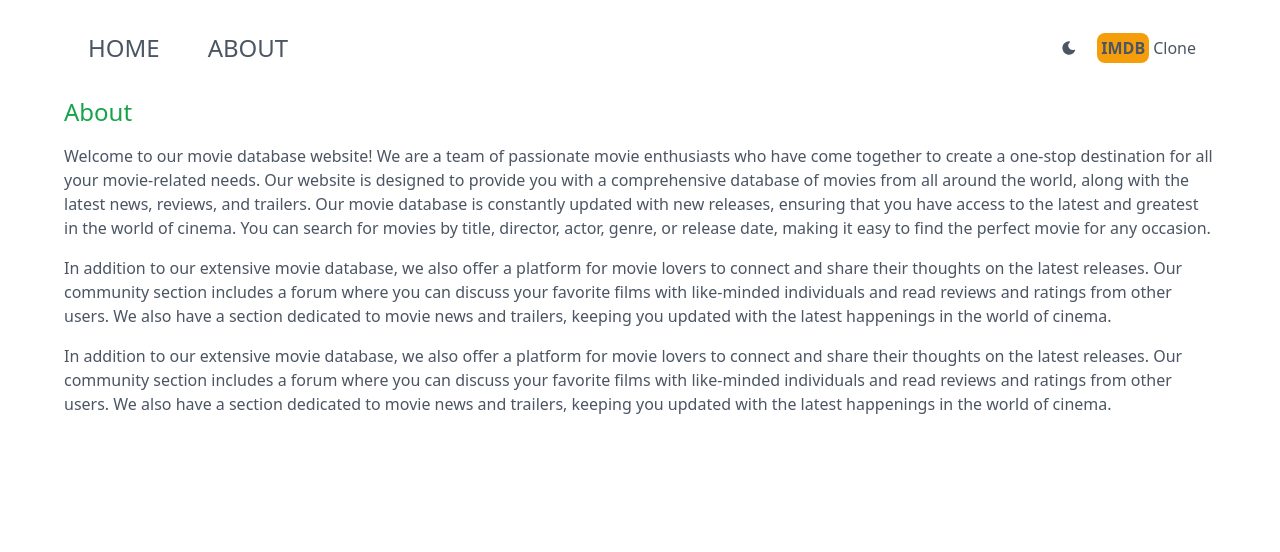
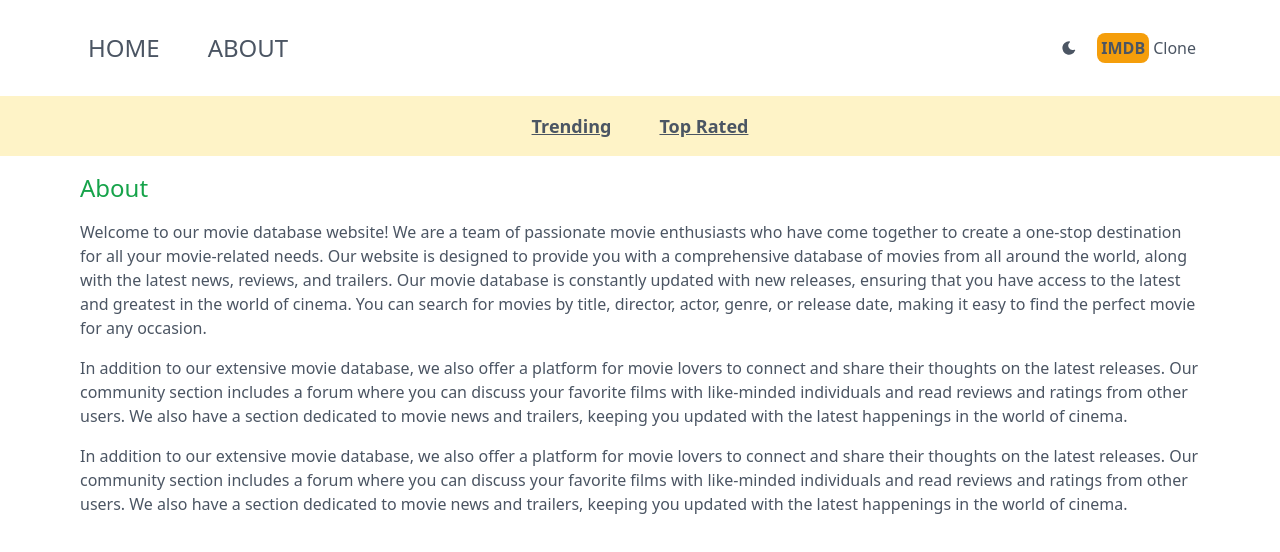
Before and after one commit to AlexanderPankov1970/imdb1, a Next.js app: page /about in a window 1280 px wide. Shown: the top 552 px of the page. Built offline with nearby package versions, Linux system fonts and the light colour scheme.

Commit message:
create NavBar and NavBarItem components

```diff
--- a/src/app/about/page.jsx
+++ b/src/app/about/page.jsx
@@ -2,7 +2,7 @@
 
 export default function About() {
   return (
-    <div className="max-w-6xl mx-auto space-y-4">
+    <div className="max-w-6xl mx-auto space-y-4 p-4">
       <h1 className="text-2xl font-medium text-green-600">About</h1>
       <p>
         Welcome to our movie database website! We are a team of passionate movie
--- a/src/app/layout.js
+++ b/src/app/layout.js
@@ -1,4 +1,5 @@
 import Header from "@/components/Header";
+import NavBar from "@/components/NavBar";
 import "./globals.css";
 import Providers from "./Providers";
 
@@ -15,6 +16,7 @@
           {/* Header */}
           <Header />
           {/* NavBar */}
+          <NavBar />
           {/* SearchBox */}
           {children}
         </Providers>
--- /dev/null
+++ b/src/components/NavBar.jsx
@@ -0,0 +1,11 @@
+import React from "react";
+import NavBarItem from "./NavBarItem";
+
+export default function NavBar() {
+  return (
+    <div className="flex justify-center dark:bg-gray-500 bg-amber-100 p-4 lg:text-lg">
+      <NavBarItem title="Trending" param="fetchTrending" />
+      <NavBarItem title="Top Rated" param="fetchTopRated" />
+    </div>
+  );
+}
--- /dev/null
+++ b/src/components/NavBarItem.jsx
@@ -0,0 +1,21 @@
+//"use client";
+
+import Link from "next/link";
+import React from "react";
+//import { useSearchParams } from "next/navigation";
+
+export default function NavBarItem({ title, param }) {
+  //   const searchParams = useSearchParams();
+  //   const search = searchParams.get("search");
+  //   console.log(1, search);
+  return (
+    <div>
+      <Link
+        className={`m-4  hover:text-green-400 font-bold p-2 underline`}
+        href={`/?genre${param}`}
+      >
+        {title}
+      </Link>
+    </div>
+  );
+}
```
